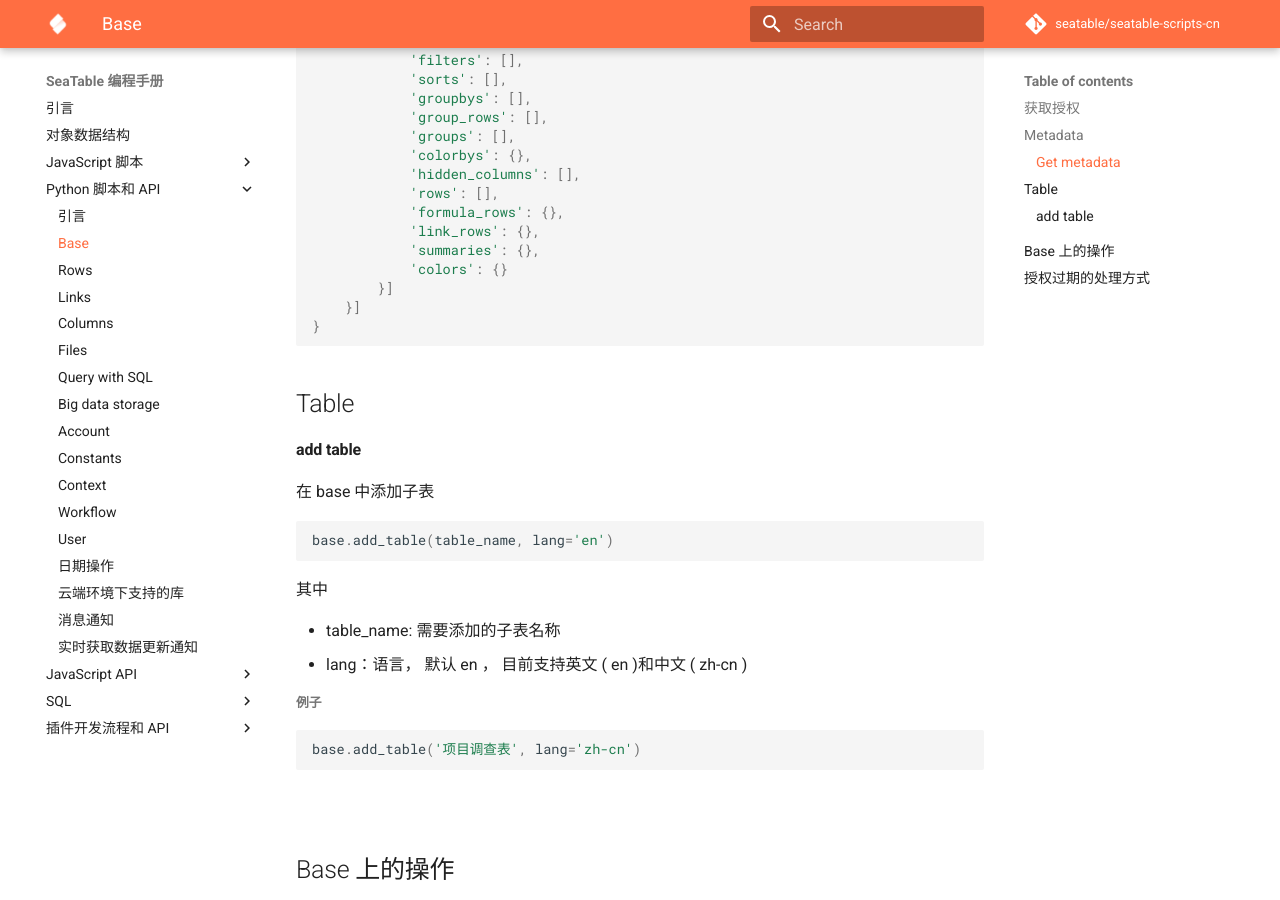
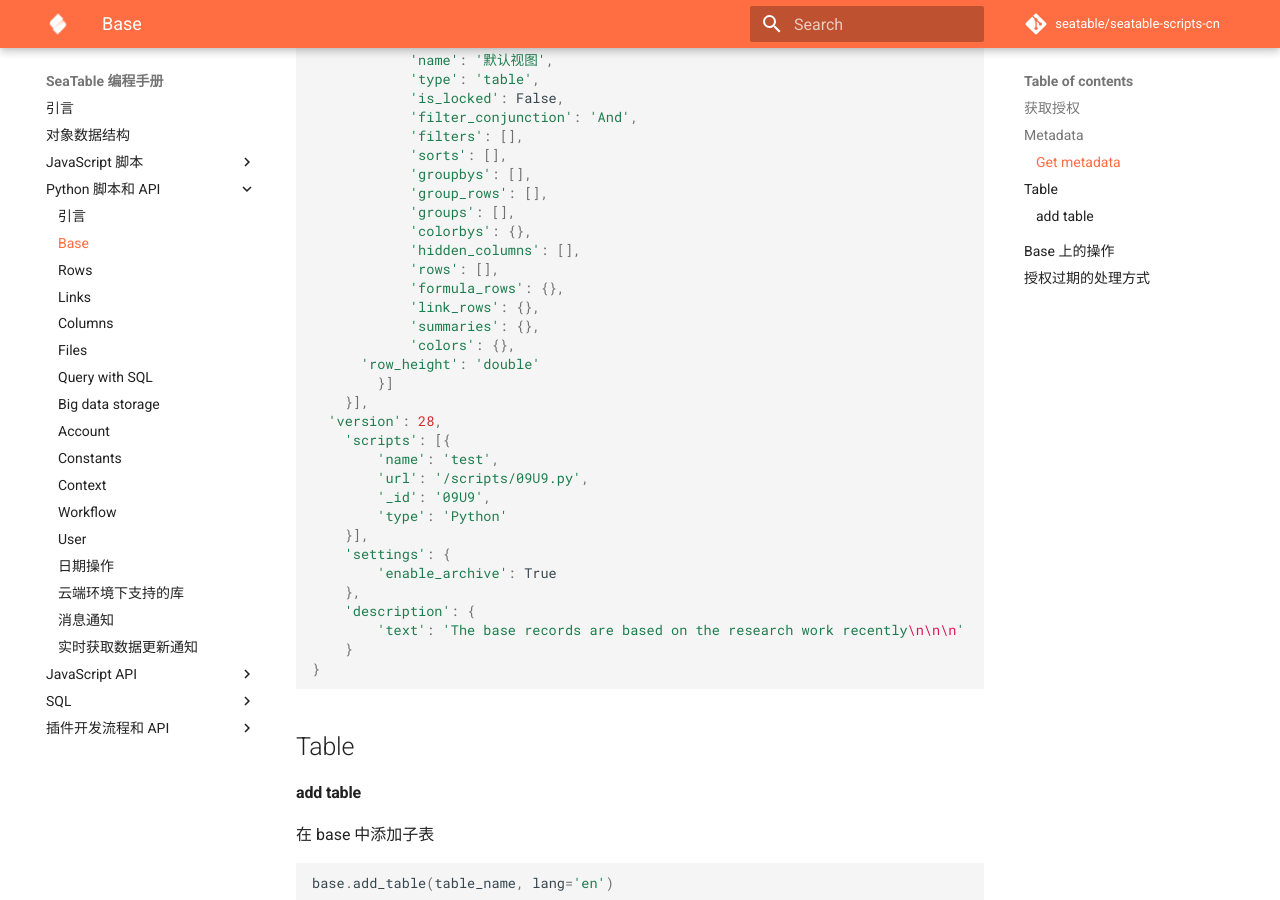
Before and after one commit to seatable/seatable-scripts-cn, an MkDocs documentation site: the page built from manual/python/base.md, in a window 1280 px wide and 900 px high, scrolled down 1495 px. Built offline with MkDocs 1.6.1 and Material for MkDocs 9.7.7, drawn with Linux system fonts in a browser that asks for light colours; comment, search, counter and statistics services are not loaded; some of the changed text lies outside the part shown.

Commit message:
update metadata description

````diff
--- a/manual/python/base.md
+++ b/manual/python/base.md
@@ -38,6 +38,10 @@
 		'_id': '4krH',
 		'name': '联系人',
 		'is_header_locked': False,
+    'description': 'xxxx',
+    'header_settings': {
+			'header_height': 'double'
+		},
 		'columns': [{
 			'key': '0000',
 			'type': 'text',
@@ -78,9 +82,23 @@
 			'formula_rows': {},
 			'link_rows': {},
 			'summaries': {},
-			'colors': {}
+			'colors': {},
+      'row_height': 'double'
 		}]
-	}]
+	}],
+  'version': 28,
+	'scripts': [{
+		'name': 'test',
+		'url': '/scripts/09U9.py',
+		'_id': '09U9',
+		'type': 'Python'
+	}],
+	'settings': {
+		'enable_archive': True
+	},
+	'description': {
+		'text': 'The base records are based on the research work recently\n\n\n'
+	}
 }
 ```
 
````
